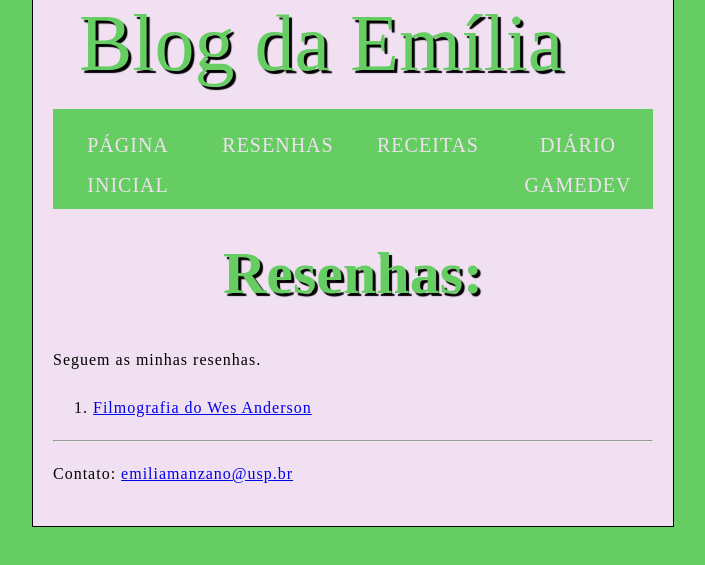
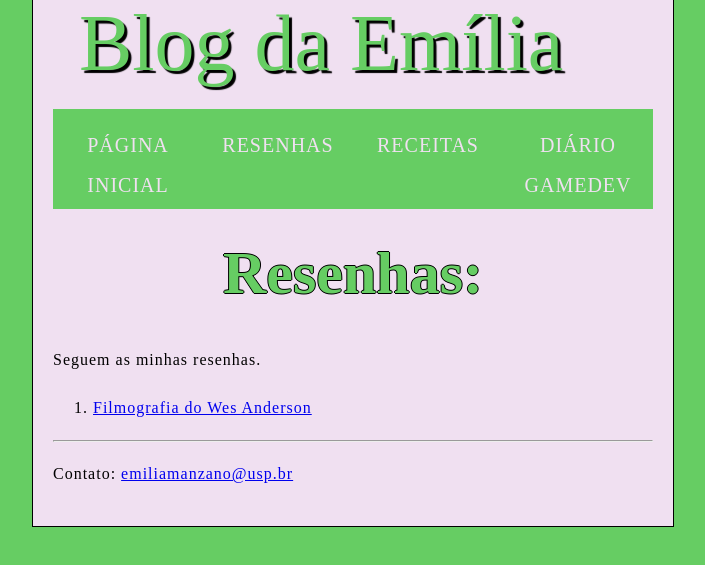
Before and after one commit to emiliamanzano/resenhas, a plain HTML site: page index.html in a window 1280 px wide. Shown: the part 123-688 px from the top of the page, without its empty margins (287-992 px from the left). Drawn offline with Linux system fonts and the light colour scheme; a web font is replaced by a local one.

Commit message:
Update style.css

```diff
--- a/styles/style.css
+++ b/styles/style.css
@@ -8,12 +8,13 @@ html {
 .testes {
 	font-size: 60px;
 }
+
 h1 {
 	font-size: 60px;
 	text-align: center;
 	margin: 0;
 	padding: 20px;
-	text-shadow: 3px 3px 1px black;
+	text-shadow: 1px 0 0 #000, 0 -1px 0 #000, 0 1px 0 #000, -1px 0 0 #000;
 	color: #66cd63;
 }
 
```
